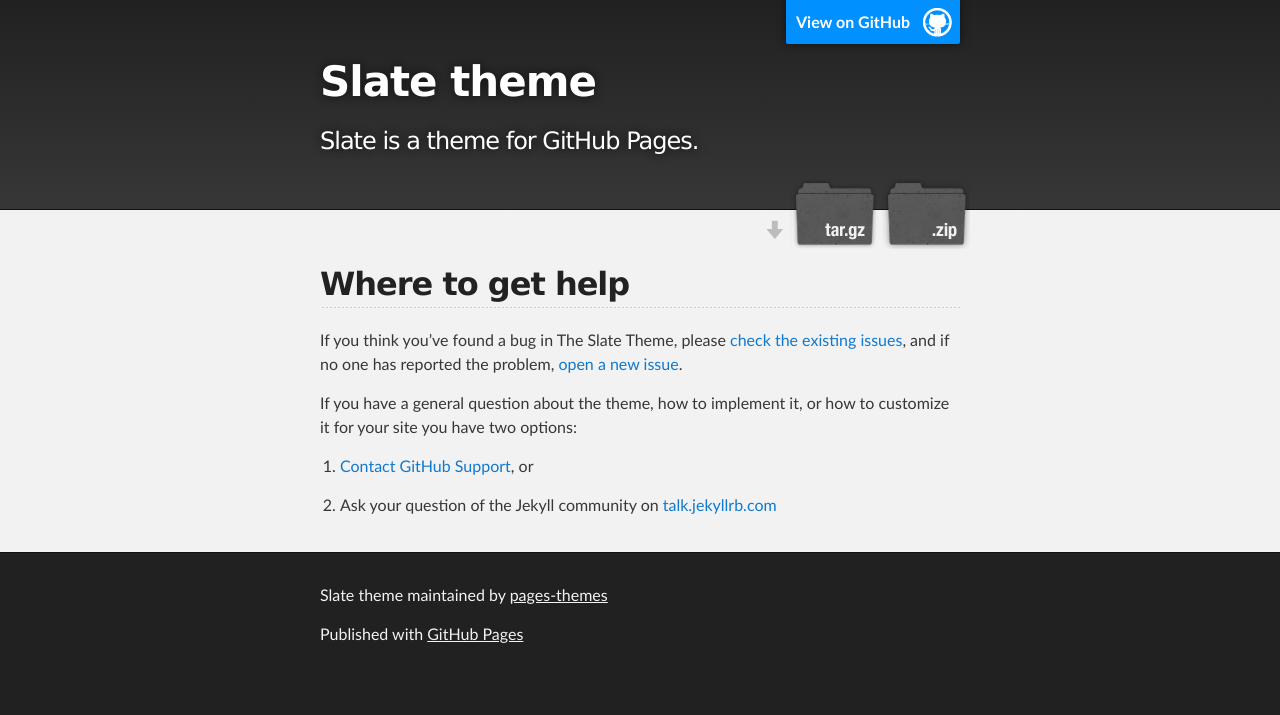
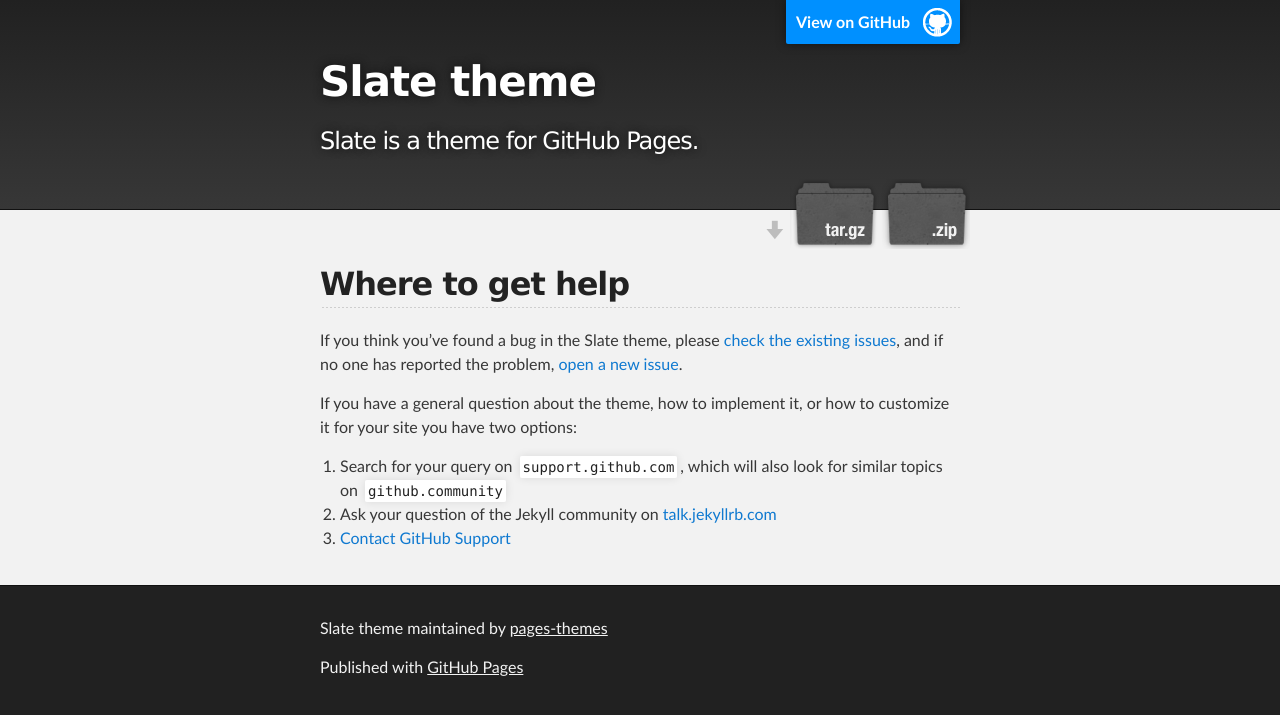
Before and after one commit to pages-themes/slate, a Jekyll site: the page built from docs/SUPPORT.md, in a window 1280 px wide. Shown: the top 715 px of the page. Built offline with Jekyll 4.4.1, drawn with Linux system fonts in a browser that asks for light colours; our own code applies the rules of GitHub Pages for plain Markdown files.

Commit message:
Update docs/SUPPORT.md

```diff
--- a/docs/SUPPORT.md
+++ b/docs/SUPPORT.md
@@ -1,9 +1,9 @@
 ## Where to get help
 
-If you think you've found a bug in The Slate Theme, please [check the existing issues](https://github.com/pages-themes/slate/issues), and if no one has reported the problem, [open a new issue](https://github.com/pages-themes/slate/issues/new).
+If you think you've found a bug in the Slate theme, please [check the existing issues](https://github.com/pages-themes/slate/issues), and if no one has reported the problem, [open a new issue](https://github.com/pages-themes/slate/issues/new).
 
-If you have a general question about the theme, how to implement it, or how to customize it for your site  you have two options:
+If you have a general question about the theme, how to implement it, or how to customize it for your site you have two options:
 
-1. [Contact GitHub Support](https://github.com/contact?form%5Bsubject%5D=GitHub%20Pages%20theme%20pages-themes/slate), or
-
+1. Search for your query on [`support.github.com`](https://support.github.com/?q=pages+Slate+theme), which will also look for similar topics on [`github.community`](https://github.community/search?q=pages+Slate+theme)
 2. Ask your question of the Jekyll community on [talk.jekyllrb.com](https://talk.jekyllrb.com/)
+3. [Contact GitHub Support](https://github.com/contact?form%5Bsubject%5D=GitHub%20Pages%20theme%20pages-themes/slate)
```
